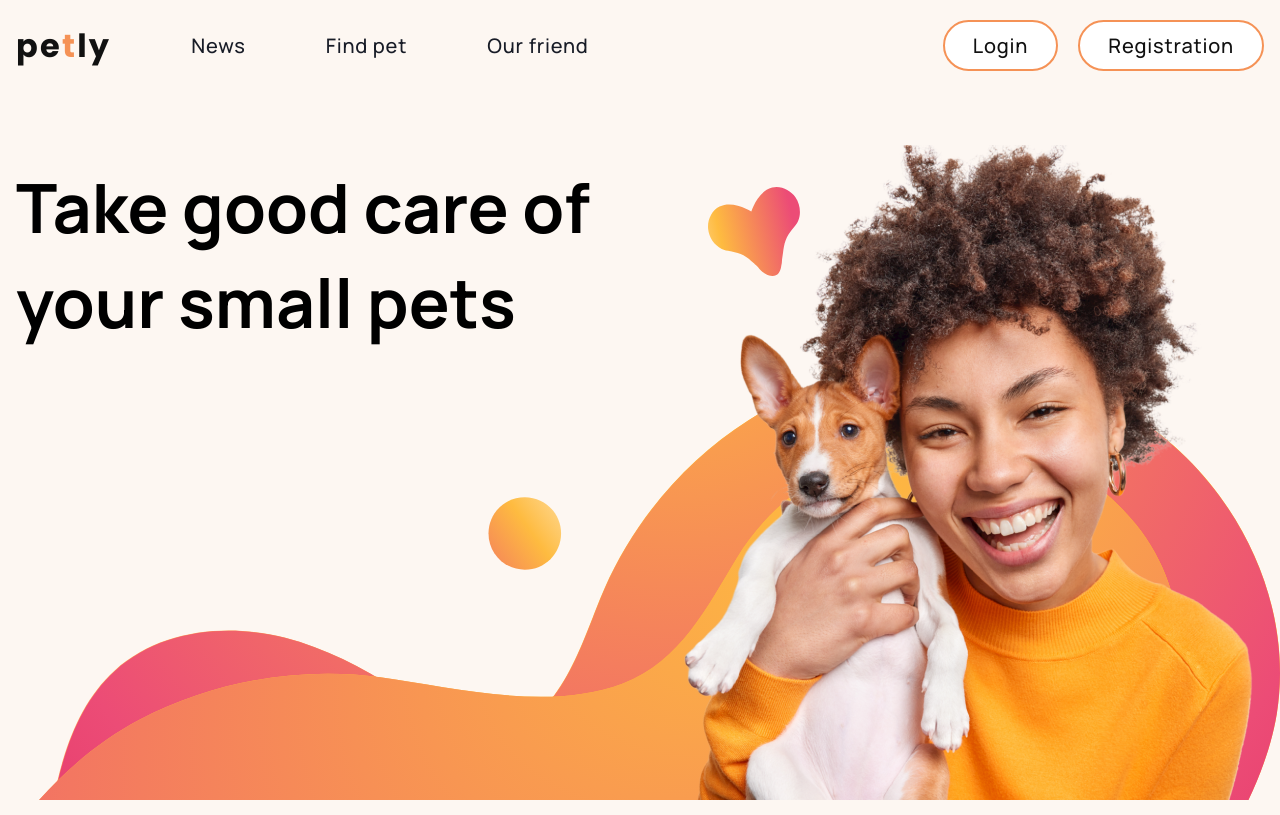
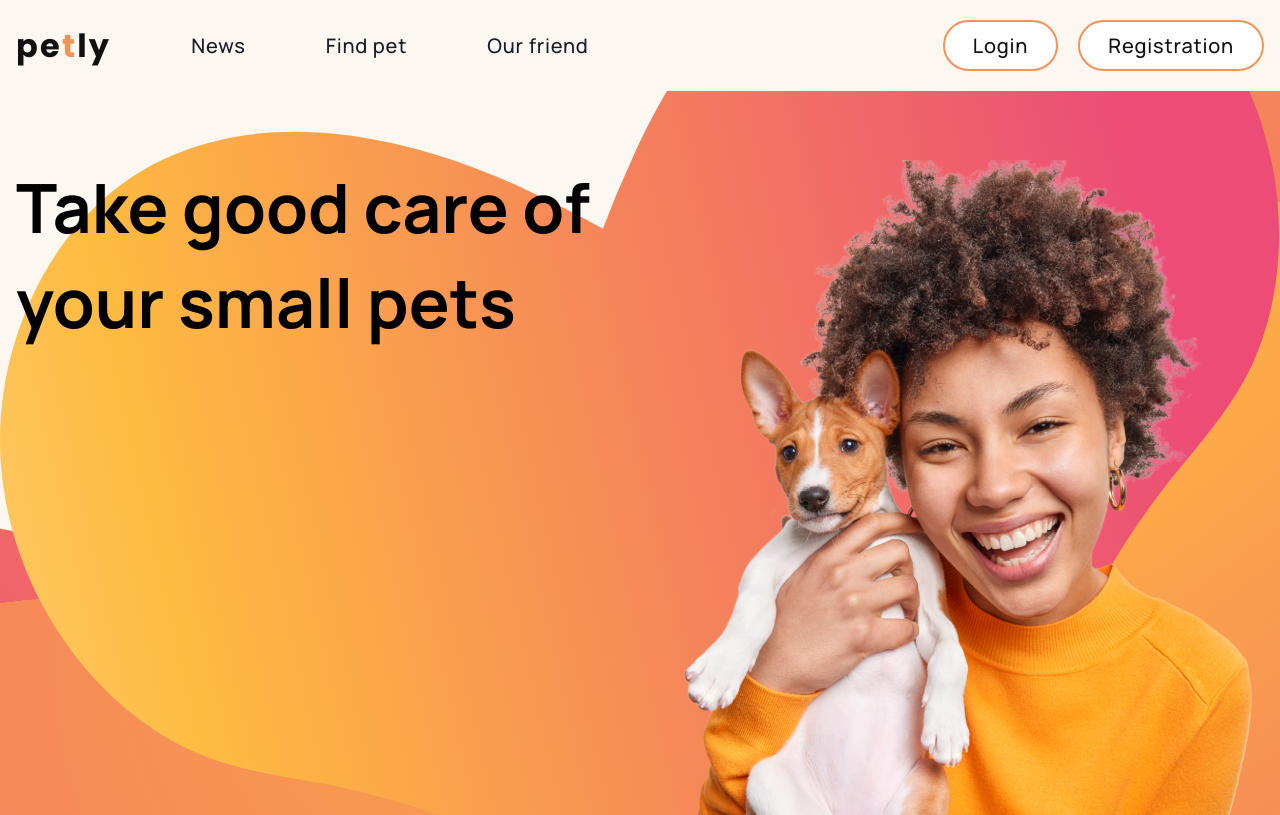
Before and after one commit to Max-Loktionov/petly-project-fe, a React (Create React App) app: page /petly-project-fe/ in a window 1280 px wide. Built offline with nearby package versions, Linux system fonts and the light colour scheme; no server answers.

Commit message:
fix btn eye and bg image

```diff
--- a/src/components/AuthForms/authForms.styled.js
+++ b/src/components/AuthForms/authForms.styled.js
@@ -111,7 +111,8 @@ export const ButtonWrapper = styled.div`
 export const ButtonEye = styled(Button)`
   position: absolute;
   padding: 0;
-  right: 104px;
+  right: 24px;
+  /* right: 104px; */
   width: 24px;
 
   border: none;
@@ -120,4 +121,7 @@ export const ButtonEye = styled(Button)`
   cursor: pointer;
   background-color: ${p => p.theme.colors.background};
   pointer-events: auto;
+  @media ${p => p.theme.media.tablet} {
+    right: 104px;
+  }
 `;
--- a/src/pages/Home/Home.styled.js
+++ b/src/pages/Home/Home.styled.js
@@ -13,7 +13,7 @@ export const LearnButton = styled(StyledButton)`
 `;
 
 export const Container = styled.div`
-  height: 100vh;
+  /* height: 100vh; */
   display: flex;
   flex-direction: column;
   justify-content: space-between;
@@ -24,8 +24,8 @@ export const Container = styled.div`
   color: ${p => p.theme.colors.inputModal};
   background-image: url(${homeBgiMobile});
   background-repeat: no-repeat;
-  background-position: bottom;
-  background-size: 100%;
+  background-position: center center;
+  background-size: cover;
   @media ${p => p.theme.media.tablet} {
     height: auto;
     padding-top: 160px;
@@ -33,16 +33,13 @@ export const Container = styled.div`
     padding-right: 32px;
     color: ${p => p.theme.colors.accent};
     background-image: url(${homeBgiTablet});
-    background-size: 100%;
   }
   @media ${p => p.theme.media.desktop} {
-    height: 100vh;
     flex-direction: row;
     padding-left: 16px;
     padding-right: 0;
     color: ${p => p.theme.colors.white};
     background-image: url(${homeHartBgi}), url(${homeBgiDt});
-    background-size: 91.93px 89px, 100%;
     background-position: 59.6% 26.28%, bottom;
   }
 `;
@@ -81,12 +78,3 @@ export const Title = styled.h1`
     font-size: 68px;
   }
 `;
-
-export const SecretButton = styled.button`
-  position: absolute;
-  visibility: hidden;
-  top: ${Math.random() * 1000}px;
-  left: ${Math.random() * 1000}px;
-  padding: 10px;
-  border: 1px solid black;
-`;
```
